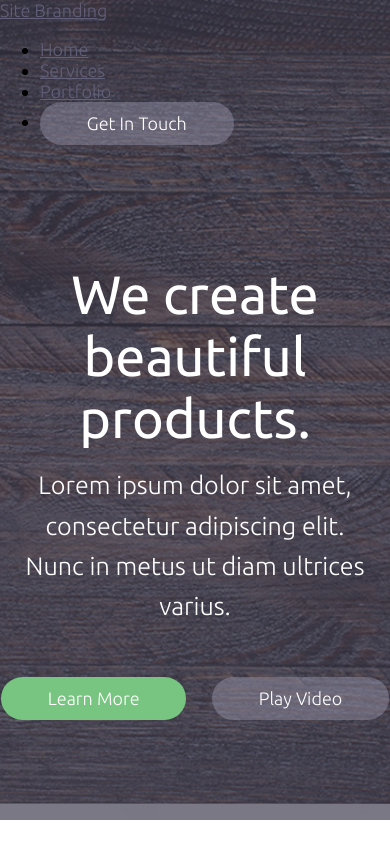
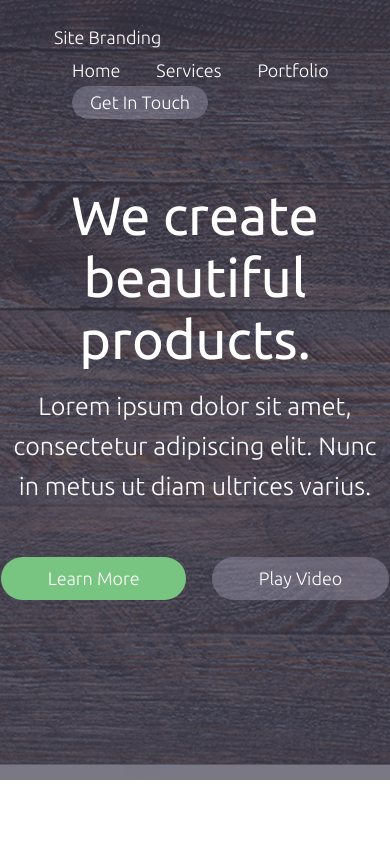
Before and after one commit to derekmorash/randomDesign, a website: page index.html in a window 390 px wide. Shown: the top 844 px of the page. Drawn offline with Linux system fonts and the light colour scheme.

Commit message:
Header built, might change responsive styles

```diff
--- a/assets/css/3-modules/_nav.scss
+++ b/assets/css/3-modules/_nav.scss
@@ -1,3 +1,45 @@
 .nav {
+  max-width: 1440px;
+  margin: 0 auto;
+  padding: 1.2rem 2rem;
 
+  &--branding {
+    color: #ffffff;
+    text-decoration: none;
+    font-size: 1rem;
+    display: inline-block;
+    padding: 0.2em 1em;
+    line-height: 1.4;
+  }
+
+  &--list {
+    margin: 0;
+    padding: 0;
+    list-style-type: none;
+    list-style: none;
+    vertical-align: middle;
+    text-align: center;
+    display: block;
+    float: right;
+
+    &-item {
+      margin-left: 2em;
+      vertical-align: middle;
+      display: block;
+      float: left;
+
+      a {
+        color: #ffffff;
+        font-size: 1rem;
+        text-decoration: none;
+        display: inline-block;
+        padding: 0.2em 0;
+        line-height: 1.4;
+
+        &.btn {
+          padding: 0.2em 1em;
+        }
+      }
+    }
+  }
 }
--- a/assets/css/4-layouts/_header.scss
+++ b/assets/css/4-layouts/_header.scss
@@ -9,12 +9,12 @@
   }
 
   &--description {
-    padding: 100px 0;
+    padding: 6rem 0 10rem;
     text-align: center;
     h1, h3 {
       color: #ffffff;
       margin-bottom: 0.3em;
-      padding: 0 0.6em;
+      padding: 0 0.6rem;
     }
     h3 {
       font-weight: 300;
--- a/assets/css/style.scss
+++ b/assets/css/style.scss
@@ -5,5 +5,6 @@
 @import "2-base/typography";
 
 @import "3-modules/buttons";
+@import "3-modules/nav";
 
 @import "4-layouts/header";
--- a/index.html
+++ b/index.html
@@ -12,10 +12,10 @@
     <nav class="nav">
       <a href="/" class="nav--branding">Site Branding</a>
       <ul class="nav--list">
-        <li class="nav--list-link"><a href="#">Home</a></li>
-        <li class="nav--list-link"><a href="#">Services</a></li>
-        <li class="nav--list-link"><a href="#">Portfolio</a></li>
-        <li class="nav--list-link"><a href="#" class="btn btn-secondary">Get In Touch</a></li>
+        <li class="nav--list-item"><a href="#">Home</a></li>
+        <li class="nav--list-item"><a href="#">Services</a></li>
+        <li class="nav--list-item"><a href="#">Portfolio</a></li>
+        <li class="nav--list-item"><a href="#" class="btn btn-secondary">Get In Touch</a></li>
       </ul>
     </nav>
     <div class="header--description">
```
Also changed, not shown: assets/css/style.css.
